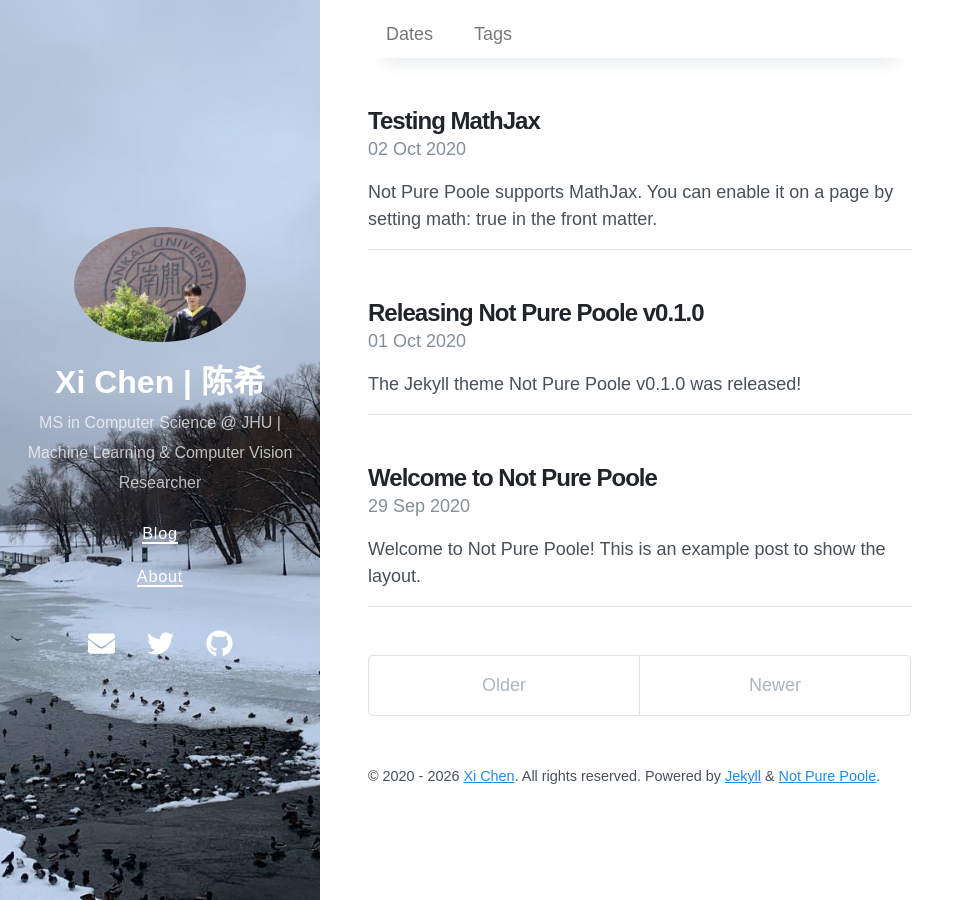
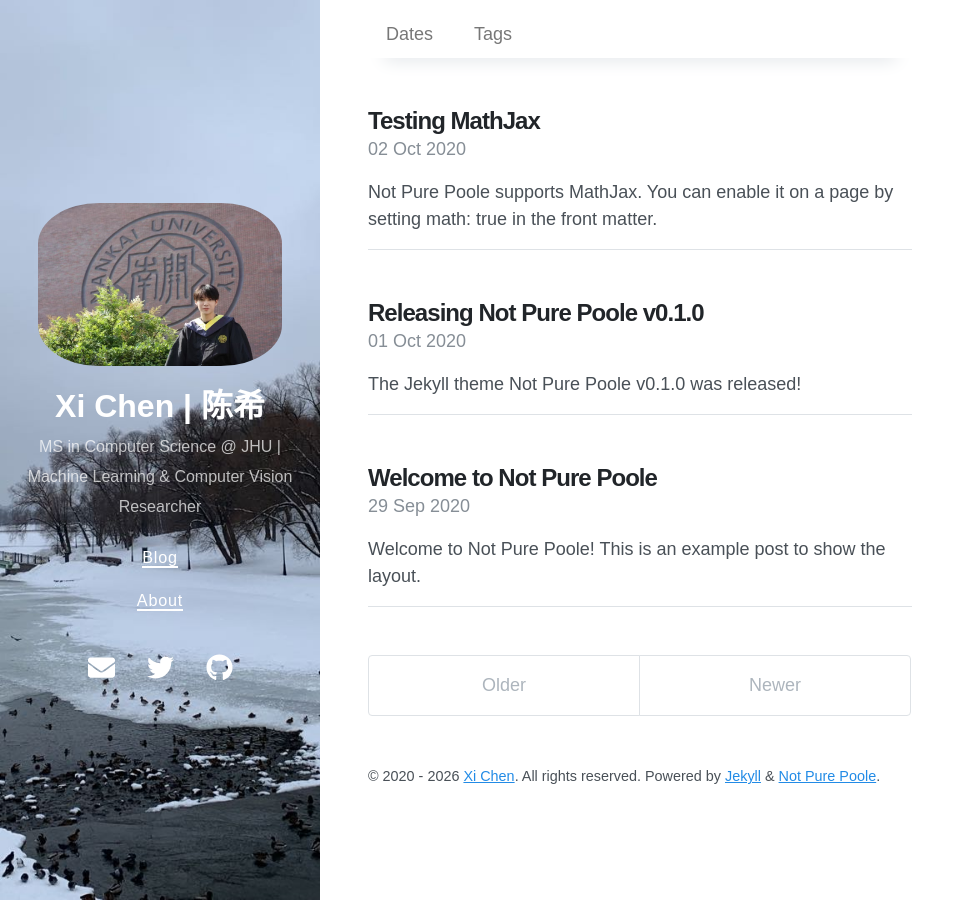
Before and after one commit to XiChen0522/XiChen0522.github.io, a Jekyll site: the page built from index.html, in a window 1280 px wide. Shown: the whole page, without its empty margins (0-975 px from the left). Built offline with Jekyll 4.4.1, drawn with Linux system fonts in a browser that asks for light colours; nearby versions of some CDN libraries; the list of posts is cut into pages by our own code.

Commit message:
Modify avatar image dimensions and border radius
Updated avatar image styles for improved appearance.

```diff
--- a/_sass/_sidebar.scss
+++ b/_sass/_sidebar.scss
@@ -14,9 +14,9 @@
 }
 
 .avatar-image {
-  width: 60%;
-  height: auto;
-  border-radius: 50%;
+  width: 85%;
+  height: 85%;
+  border-radius: 25%;
   display: block;
   margin-right: auto;
   margin-left: auto;
```
